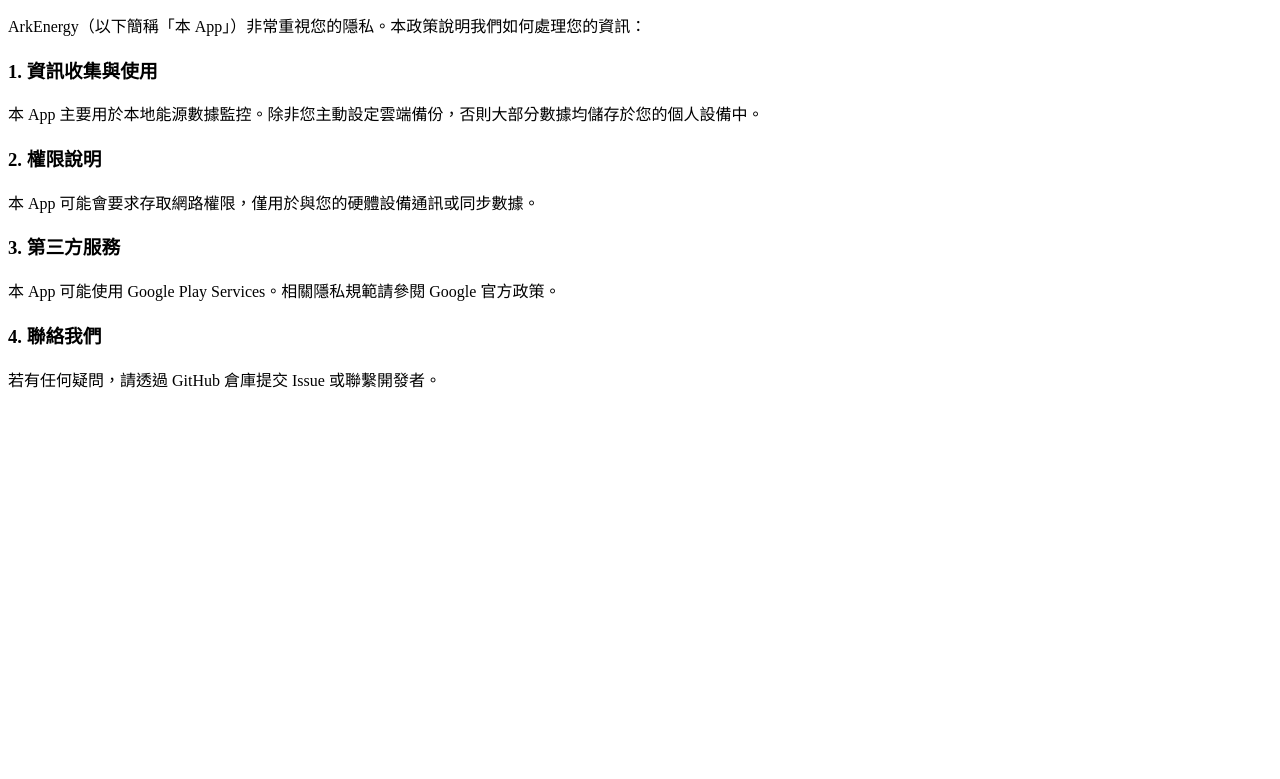
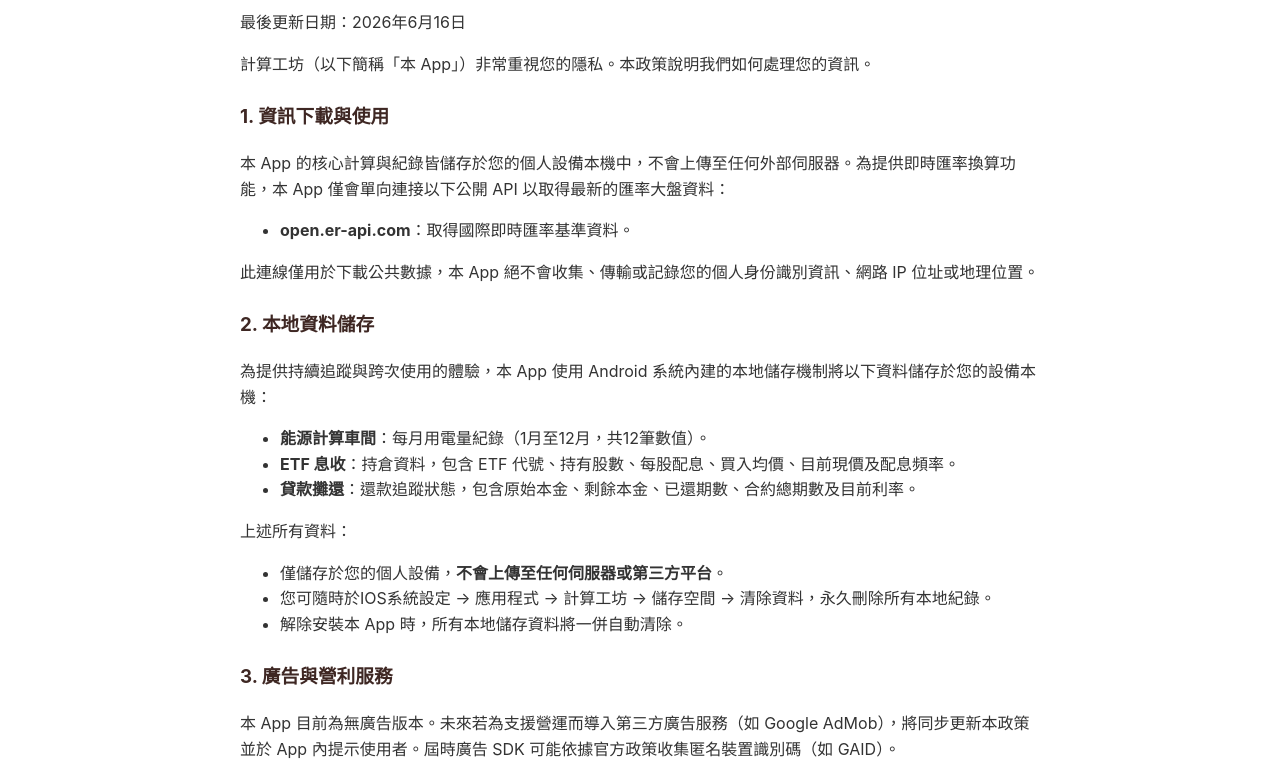
Before and after one commit to Sap08899Oya/ArkFactory, a plain HTML site: page privacy.html in a window 1280 px wide. Shown: the part 116-895 px from the top of the page. Before the commit the page ends 800 px from the top, so only its background shows below. Drawn offline with Linux system fonts and the light colour scheme.

Commit message:
Update privacy.html

```diff
--- a/privacy.html
+++ b/privacy.html
@@ -1,24 +1,48 @@
 <!DOCTYPE html>
 <html lang="zh-TW">
 <head>
-    <meta charset="UTF-8">
-    <title>ArkEnergy 隱私權政策</title>
+<meta charset="UTF-8">
+<meta name="viewport" content="width=device-width, initial-scale=1.0">
+<title>計算工坊 隱私權政策</title>
+<style>
+body { font-family: -apple-system, BlinkMacSystemFont, "Segoe UI", Roboto, Helvetica, Arial, sans-serif; line-height: 1.6; padding: 20px; color: #333; max-width: 800px; margin: 0 auto; }
+h1 { color: #2ed573; border-bottom: 2px solid #2ed573; padding-bottom: 10px; }
+h3 { color: #3e2723; margin-top: 25px; }
+</style>
 </head>
 <body>
-    <h1>隱私權政策</h1>
-    <p>最後更新日期：2026年4月30日</p>
-    <p>ArkEnergy（以下簡稱「本 App」）非常重視您的隱私。本政策說明我們如何處理您的資訊：</p>
+<h1>計算工坊 隱私權政策</h1>
+<p>最後更新日期：2026年6月16日</p>
+<p>計算工坊（以下簡稱「本 App」）非常重視您的隱私。本政策說明我們如何處理您的資訊。</p>
 
-    <h3>1. 資訊收集與使用</h3>
-    <p>本 App 主要用於本地能源數據監控。除非您主動設定雲端備份，否則大部分數據均儲存於您的個人設備中。</p>
+<h3>1. 資訊下載與使用</h3>
+<p>本 App 的核心計算與紀錄皆儲存於您的個人設備本機中，不會上傳至任何外部伺服器。為提供即時匯率換算功能，本 App 僅會單向連接以下公開 API 以取得最新的匯率大盤資料：</p>
+<ul>
+  <li><strong>open.er-api.com</strong>：取得國際即時匯率基準資料。</li>
+</ul>
+<p>此連線僅用於下載公共數據，本 App 絕不會收集、傳輸或記錄您的個人身份識別資訊、網路 IP 位址或地理位置。</p>
 
-    <h3>2. 權限說明</h3>
-    <p>本 App 可能會要求存取網路權限，僅用於與您的硬體設備通訊或同步數據。</p>
+<h3>2. 本地資料儲存</h3>
+<p>為提供持續追蹤與跨次使用的體驗，本 App 使用 Android 系統內建的本地儲存機制將以下資料儲存於您的設備本機：</p>
+<ul>
+  <li><strong>能源計算車間</strong>：每月用電量紀錄（1月至12月，共12筆數值）。</li>
+  <li><strong>ETF 息收</strong>：持倉資料，包含 ETF 代號、持有股數、每股配息、買入均價、目前現價及配息頻率。</li>
+  <li><strong>貸款攤還</strong>：還款追蹤狀態，包含原始本金、剩餘本金、已還期數、合約總期數及目前利率。</li>
+</ul>
+<p>上述所有資料：</p>
+<ul>
+  <li>僅儲存於您的個人設備，<strong>不會上傳至任何伺服器或第三方平台</strong>。</li>
+  <li>您可隨時於IOS系統設定 → 應用程式 → 計算工坊 → 儲存空間 → 清除資料，永久刪除所有本地紀錄。</li>
+  <li>解除安裝本 App 時，所有本地儲存資料將一併自動清除。</li>
+</ul>
 
-    <h3>3. 第三方服務</h3>
-    <p>本 App 可能使用 Google Play Services。相關隱私規範請參閱 Google 官方政策。</p>
+<h3>3. 廣告與營利服務</h3>
+<p>本 App 目前為無廣告版本。未來若為支援營運而導入第三方廣告服務（如 Google AdMob），將同步更新本政策並於 App 內提示使用者。屆時廣告 SDK 可能依據官方政策收集匿名裝置識別碼（如 GAID）。</p>
 
-    <h3>4. 聯絡我們</h3>
-    <p>若有任何疑問，請透過 GitHub 倉庫提交 Issue 或聯繫開發者。</p>
+<h3>4. 無需註冊・不收集個資</h3>
+<p>本 App 屬於工具類軟體，無需註冊會員即可使用。我們不會主動收集任何使用者的個人姓名、電話、電子郵件等敏感個資。</p>
+
+<h3>5. 聯絡我們</h3>
+<p>若對本隱私政策有任何疑問，請透過電子郵件與我們聯繫：spp.pans@gmail.com</p>
 </body>
 </html>
```
